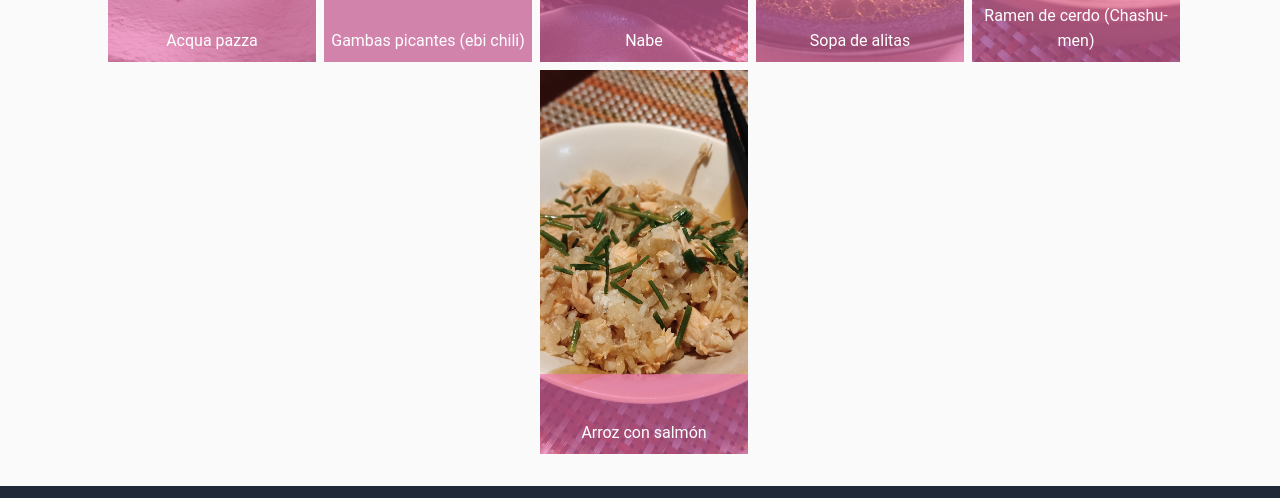
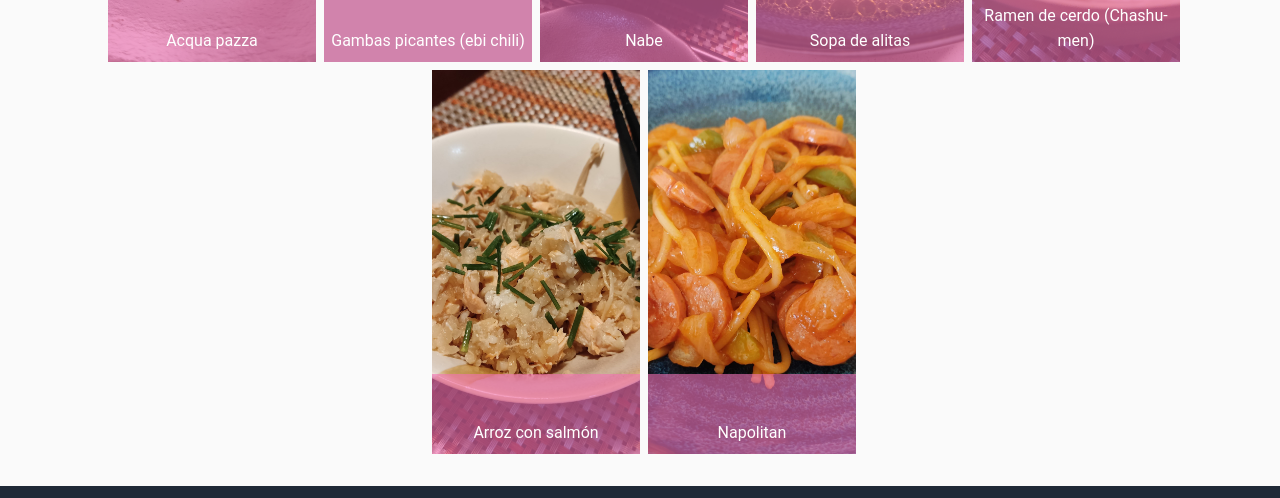
Before and after one commit to ricardo-devis-agullo/tabemos, a Next.js app: page / in a window 1280 px wide. Shown: the part 1254-1752 px from the top of the page. Built offline with nearby package versions, Linux system fonts and the light colour scheme; grey boxes are pictures that could not be loaded.

Commit message:
add napolitan

```diff
--- a/recipes.ts
+++ b/recipes.ts
@@ -56,10 +56,12 @@ type IngredientName =
   | 'patata'
   | 'pimienta blanca'
   | 'pimienta negra'
+  | 'pimiento verde'
   | 'pollo concentrado'
   | 'ponzu'
   | 'puerro'
   | 'sal'
+  | 'salchicha'
   | 'salmón'
   | 'salsa de ostras'
   | 'salsa de pescado'
@@ -70,6 +72,7 @@ type IngredientName =
   | 'sésamo'
   | 'shiitake'
   | 'shimeji'
+  | 'spaghetti'
   | 'surimi'
   | 'tallarines'
   | 'toban djan'
@@ -660,6 +663,37 @@ const baseRecipes: Record<string, BaseRecipe> = {
       },
     ],
   },
+  napolitan: {
+    title: 'Napolitan',
+    serving: 2,
+    ingredients: [
+      { name: 'pimiento verde', quantity: 1, measurement: 'unidad' },
+      { name: 'salchicha', quantity: 2, measurement: 'unidad' },
+      { name: 'cebolla', quantity: 1, measurement: 'unidad' },
+      { name: 'ketchup', quantity: 3, measurement: 'cucharada' },
+      { name: 'salsa worcestershire', quantity: 1, measurement: 'cucharilla' },
+      { name: 'pastilla avecrem', quantity: 1, measurement: 'cucharilla' },
+      { name: 'spaghetti', quantity: 160, measurement: 'gramo' },
+    ],
+    steps: [
+      {
+        instruction:
+          'Cortar la cebolla en juliana, las salchichas en rodajas pequeñas, y el pimiento en tiras finas.',
+      },
+      {
+        instruction:
+          'Echar en una sartén la cebolla y pocharla, seguido de la salchicha y el pimiento y sofreir bien.',
+      },
+      {
+        instruction:
+          'Añadir el ketchup y la salsa y hacer a fuego lento durante unos 5 a 10 minutos. Mientras ir preparando la pasta, y hacer un minuto menos del indicado (vamos a cocinarlo luego).',
+      },
+      {
+        instruction:
+          'Echar la pasta en la sartén con la salsa, mezclar a fuego lento y ya estará listo.',
+      },
+    ],
+  },
 };
 
 export const recipes: ReadonlyMap<string, Recipe> = new Map(
```
Also changed, not shown: public/photos/napolitan.jpg (added).
